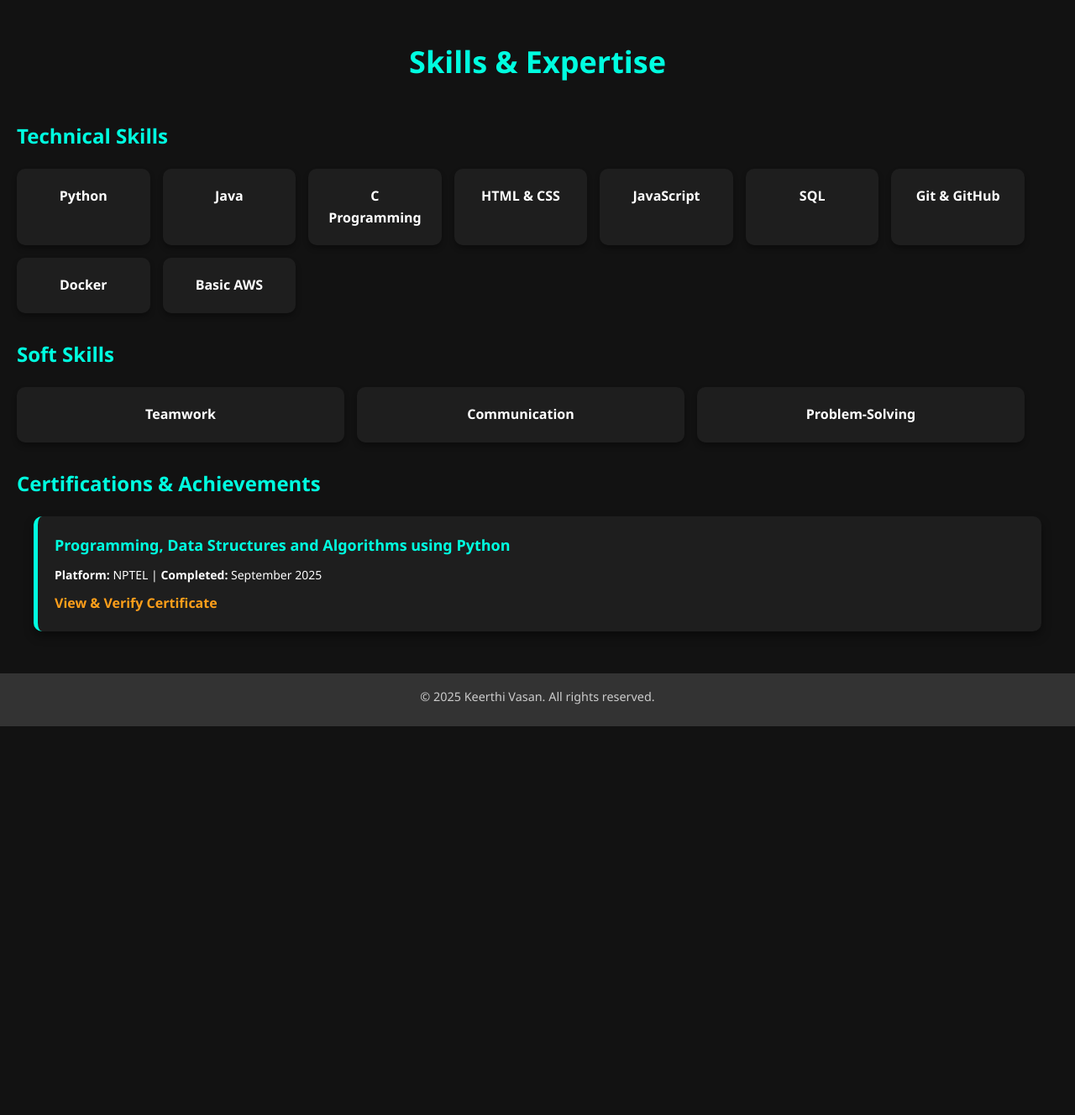
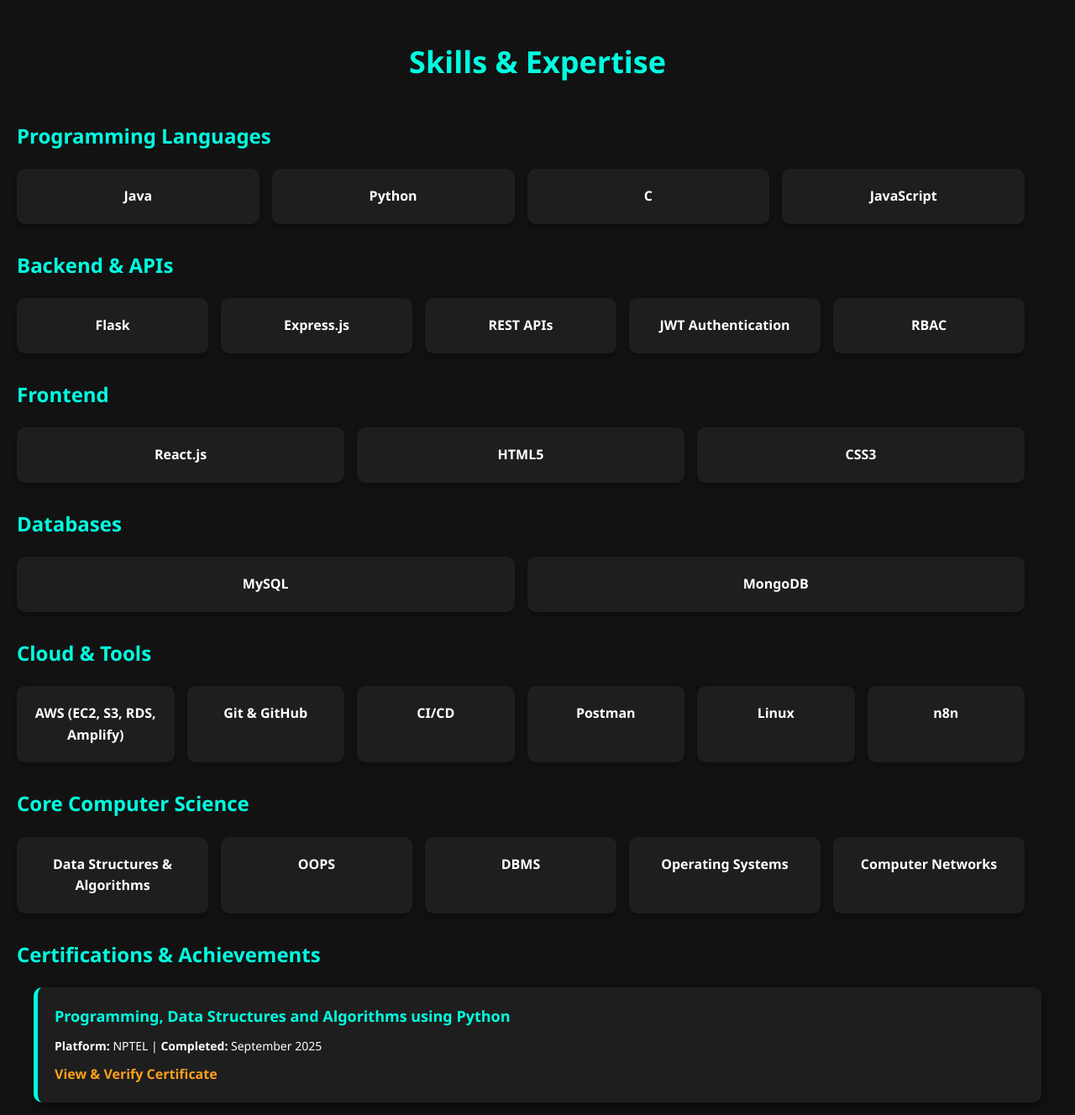
Before and after one commit to keerthivasan91/Personal-Website, a Flask app: page /skills in a window 1280 px wide. Shown: the part 75-1403 px from the top of the page at 84% size. Before the commit the page ends 940 px from the top, so only its background shows below. Run offline with Flask 3, Linux system fonts and the light colour scheme.

Commit message:
feat: reorganize skills section and add new achievements

```diff
--- a/templates/skills.html
+++ b/templates/skills.html
@@ -5,39 +5,85 @@
   <div class="container">
     <h2>Skills & Expertise</h2>
 
-    <!-- Technical Skills -->
-    <h3>Technical Skills</h3>
+    <!-- Programming Languages -->
+    <h3>Programming Languages</h3>
     <div class="skills-grid">
+      <div class="skill-card"><h4>Java</h4></div>
       <div class="skill-card"><h4>Python</h4></div>
-      <div class="skill-card"><h4>Java</h4></div>
-      <div class="skill-card"><h4>C Programming</h4></div>
-      <div class="skill-card"><h4>HTML & CSS</h4></div>
+      <div class="skill-card"><h4>C</h4></div>
       <div class="skill-card"><h4>JavaScript</h4></div>
-      <div class="skill-card"><h4>SQL</h4></div>
-      <div class="skill-card"><h4>Git & GitHub</h4></div>
-      <div class="skill-card"><h4>Docker</h4></div>
-      <div class="skill-card"><h4>Basic AWS</h4></div>
     </div>
 
-    <!-- Soft Skills -->
-    <h3>Soft Skills</h3>
-    <div class="skills-grid soft-skills-grid">
-      <div class="skill-card"><h4>Teamwork</h4></div>
-      <div class="skill-card"><h4>Communication</h4></div>
-      <div class="skill-card"><h4>Problem-Solving</h4></div>
+    <!-- Backend & APIs -->
+    <h3>Backend & APIs</h3>
+    <div class="skills-grid">
+      <div class="skill-card"><h4>Flask</h4></div>
+      <div class="skill-card"><h4>Express.js</h4></div>
+      <div class="skill-card"><h4>REST APIs</h4></div>
+      <div class="skill-card"><h4>JWT Authentication</h4></div>
+      <div class="skill-card"><h4>RBAC</h4></div>
+    </div>
+
+    <!-- Frontend -->
+    <h3>Frontend</h3>
+    <div class="skills-grid">
+      <div class="skill-card"><h4>React.js</h4></div>
+      <div class="skill-card"><h4>HTML5</h4></div>
+      <div class="skill-card"><h4>CSS3</h4></div>
+    </div>
+
+    <!-- Databases -->
+    <h3>Databases</h3>
+    <div class="skills-grid">
+      <div class="skill-card"><h4>MySQL</h4></div>
+      <div class="skill-card"><h4>MongoDB</h4></div>
+    </div>
+
+    <!-- Cloud & Tools -->
+    <h3>Cloud & Tools</h3>
+    <div class="skills-grid">
+      <div class="skill-card"><h4>AWS (EC2, S3, RDS, Amplify)</h4></div>
+      <div class="skill-card"><h4>Git & GitHub</h4></div>
+      <div class="skill-card"><h4>CI/CD</h4></div>
+      <div class="skill-card"><h4>Postman</h4></div>
+      <div class="skill-card"><h4>Linux</h4></div>
+      <div class="skill-card"><h4>n8n</h4></div>
+    </div>
+
+    <!-- Core CS -->
+    <h3>Core Computer Science</h3>
+    <div class="skills-grid">
+      <div class="skill-card"><h4>Data Structures & Algorithms</h4></div>
+      <div class="skill-card"><h4>OOPS</h4></div>
+      <div class="skill-card"><h4>DBMS</h4></div>
+      <div class="skill-card"><h4>Operating Systems</h4></div>
+      <div class="skill-card"><h4>Computer Networks</h4></div>
     </div>
 
     <!-- Certifications & Achievements -->
     <h3>Certifications & Achievements</h3>
     <div class="achievements-container">
+
       <div class="achievement-card">
         <h4>Programming, Data Structures and Algorithms using Python</h4>
         <p><strong>Platform:</strong> NPTEL | <strong>Completed:</strong> September 2025</p>
-        <a href="https://archive.nptel.ac.in/noc/Ecertificate/?q=NPTEL25CS89S13210205709198052" target="_blank" class="cert-link">View & Verify Certificate</a>
+        <a href="https://archive.nptel.ac.in/noc/Ecertificate/?q=NPTEL25CS89S13210205709198052"
+           target="_blank"
+           class="cert-link">
+           View & Verify Certificate
+        </a>
       </div>
 
+      <div class="achievement-card">
+        <h4>Object-Oriented System Development using UML & Design Patterns</h4>
+        <p><strong>Platform:</strong> VTU MOOC | <strong>Score:</strong> 91/100</p>
+      </div>
 
-      <!-- Add more achievements here -->
+      <div class="achievement-card">
+        <h4>Problem Solving & DSA</h4>
+        <p>Solved 100+ problems across LeetCode, GeeksforGeeks, and HackerRank.</p>
+      </div>
+
     </div>
   </div>
 </section>
```
